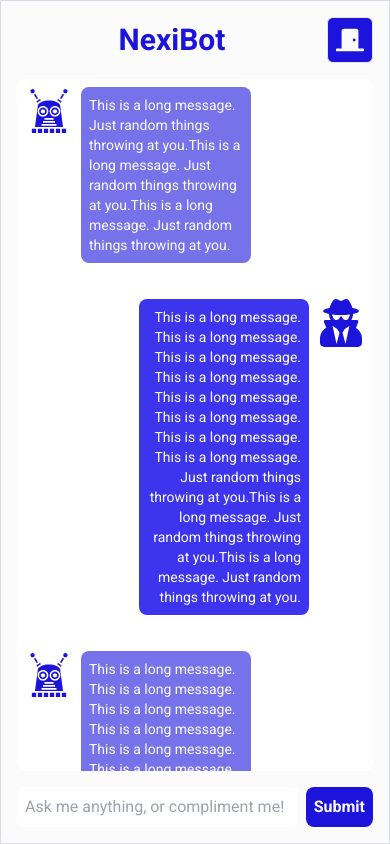
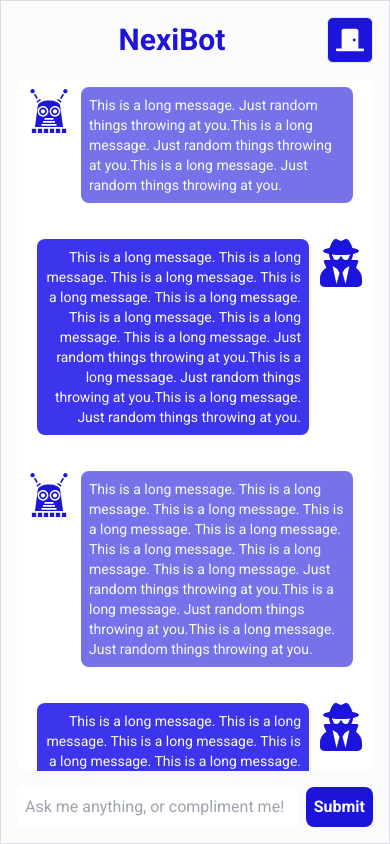
Before and after one commit to natzgg/nexibot, a Next.js app: page / in a window 390 px wide. Built offline with nearby package versions, Linux system fonts and the light colour scheme; a web font is replaced by a local one.

Commit message:
Fix overlap text, missing user or bot icon when width issmall

```diff
--- a/app/_components/chat/chat-bubble.tsx
+++ b/app/_components/chat/chat-bubble.tsx
@@ -11,19 +11,19 @@ const ChatBubble = ({
   message: string;
 }) => {
   return (
-    <>
+    <div className="w-full">
       {sender === "User" ? (
-        <div className="flex gap-2 justify-start p-2 w-full">
+        <div className="flex gap-2 p-2">
           <GiRobotAntennas className="w-12 h-12 fill-primary" />
-          <div className="flex w-1/2">
+          <div className="flex w-[80%] md:w-1/2">
             <p className="flex items-center text-pretty text-sm rounded-lg p-2 w-max bg-primary/60 text-foreground">
               {message}
             </p>
           </div>
         </div>
       ) : (
-        <div className="flex gap-2 justify-end p-2 w-full">
-          <div className="flex w-1/2 justify-end">
+        <div className="flex gap-2 justify-end p-2">
+          <div className="flex w-[80%] md:w-1/2 justify-end">
             <p className="flex items-center text-pretty text-right text-sm bg-primary-light rounded-lg p-2 w-max text-foreground">
               {message}
             </p>
@@ -31,7 +31,7 @@ const ChatBubble = ({
           <FaUserSecret className="w-12 h-12 fill-primary" />
         </div>
       )}
-    </>
+    </div>
   );
 };
 
```
